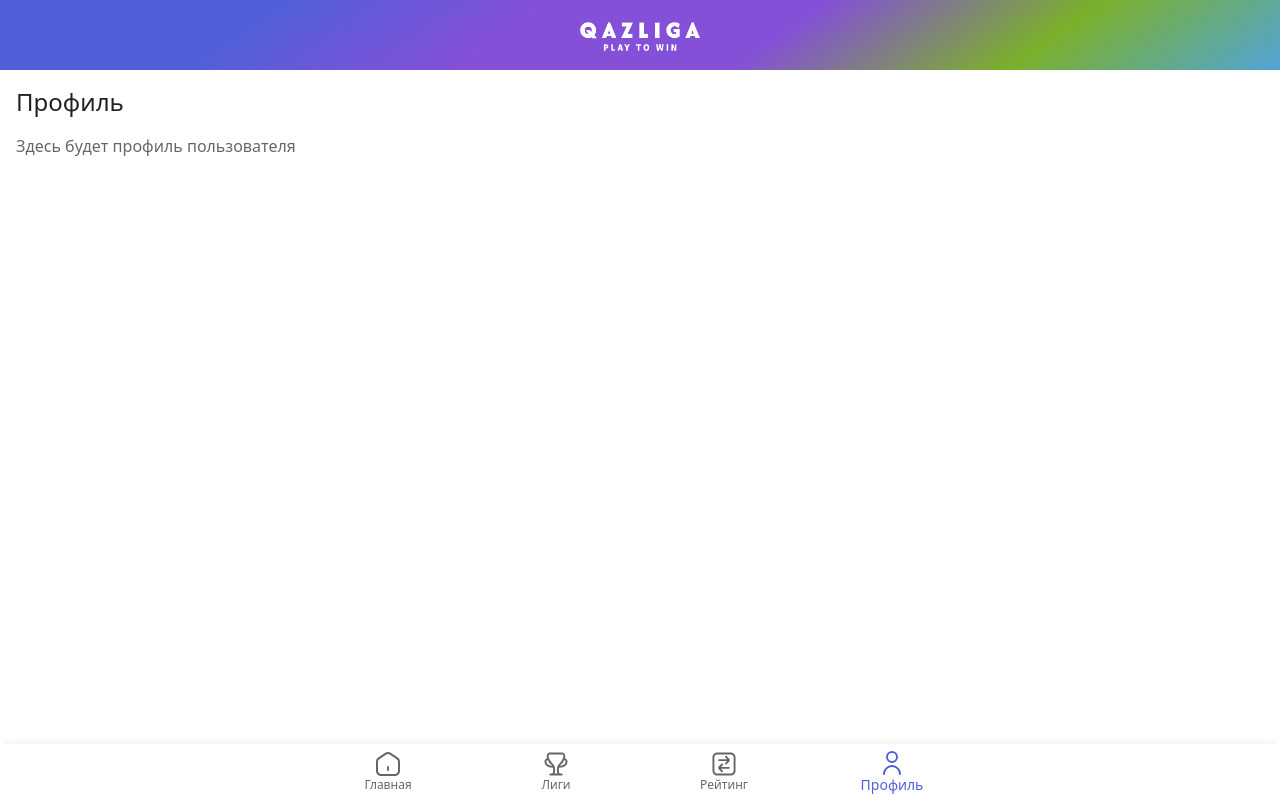
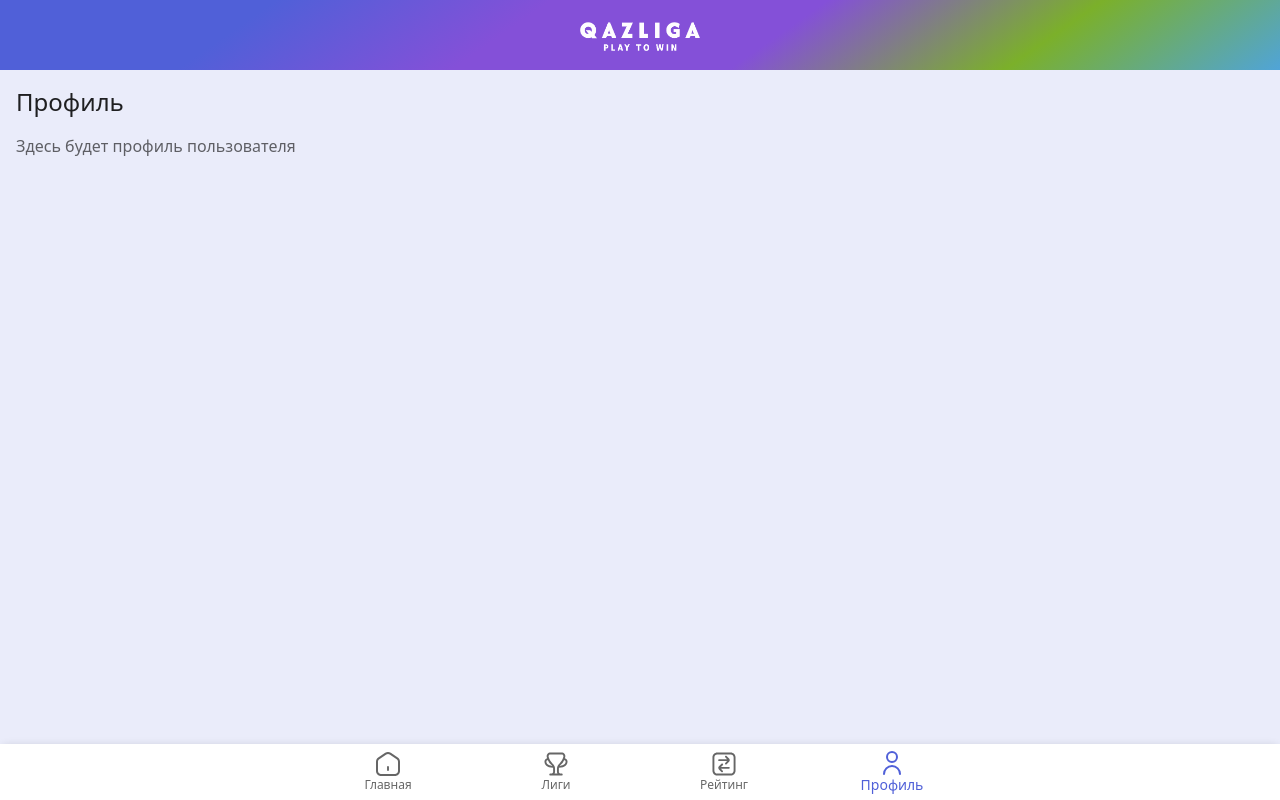
Before and after one commit to alinakassym/qazliga-webapp, a React (Vite) app: page /profile in a window 1280 px wide. Built offline with nearby package versions, Linux system fonts and the light colour scheme.

Commit message:
feat(theme): add appBackground and surface colors for light/dark themes

```diff
--- a/src/App.tsx
+++ b/src/App.tsx
@@ -44,7 +44,14 @@ const App: FC = () => {
         <ThemeProvider theme={theme}>
           <CssBaseline />
           <Router>
-            <Box sx={{ minHeight: '100vh', display: 'flex', flexDirection: 'column' }}>
+            <Box
+              sx={{
+                minHeight: '100vh',
+                display: 'flex',
+                flexDirection: 'column',
+                backgroundColor: theme.palette.surface,
+              }}
+            >
               <Header />
               <Box component="main" sx={{ flexGrow: 1, pb: 7 }}>
                 <Routes>
--- a/src/components/icons/TabIcons.tsx
+++ b/src/components/icons/TabIcons.tsx
@@ -79,7 +79,12 @@ const icons: Record<string, IconDef> = {
   },
 };
 
-export const TabIcon: FC<TabIconProps> = ({ name, size = 24, color = 'currentColor', className }) => {
+export const TabIcon: FC<TabIconProps> = ({
+  name,
+  size = 24,
+  color = 'currentColor',
+  className,
+}) => {
   const icon = icons[name];
   if (!icon) {
     console.warn(`Icon "${name}" not found`);
--- a/src/pages/HomePage.tsx
+++ b/src/pages/HomePage.tsx
@@ -1,5 +1,5 @@
 import type { FC } from 'react';
-import { Container, Typography, Box, Paper } from '@mui/material';
+import { Container, Typography, Paper } from '@mui/material';
 import { getTelegramUser } from '@/utils/telegram';
 
 const HomePage: FC = () => {
--- a/src/theme/index.ts
+++ b/src/theme/index.ts
@@ -8,7 +8,7 @@ declare module '@mui/material/styles' {
     gradient: string[];
     cardBorder: string;
     surface: string;
-    customBackground: string;
+    appBackground: string;
     dark: string;
   }
   interface PaletteOptions {
@@ -16,7 +16,7 @@ declare module '@mui/material/styles' {
     gradient?: string[];
     cardBorder?: string;
     surface?: string;
-    customBackground?: string;
+    appBackground?: string;
     dark?: string;
   }
 }
@@ -40,7 +40,7 @@ export const createAppTheme = (mode: PaletteMode = 'light') => {
       },
       cardBorder: mode === 'light' ? '#EDF2F8' : '#1D1527',
       surface: mode === 'light' ? '#EAECFA' : '#1D1527',
-      customBackground: mode === 'light' ? '#F9FAFE' : 'rgba(39, 27, 56, 1)',
+      appBackground: mode === 'light' ? '#F9FAFE' : 'rgba(39, 27, 56, 1)',
       dark: '#271B38',
     },
     shape: {
```
